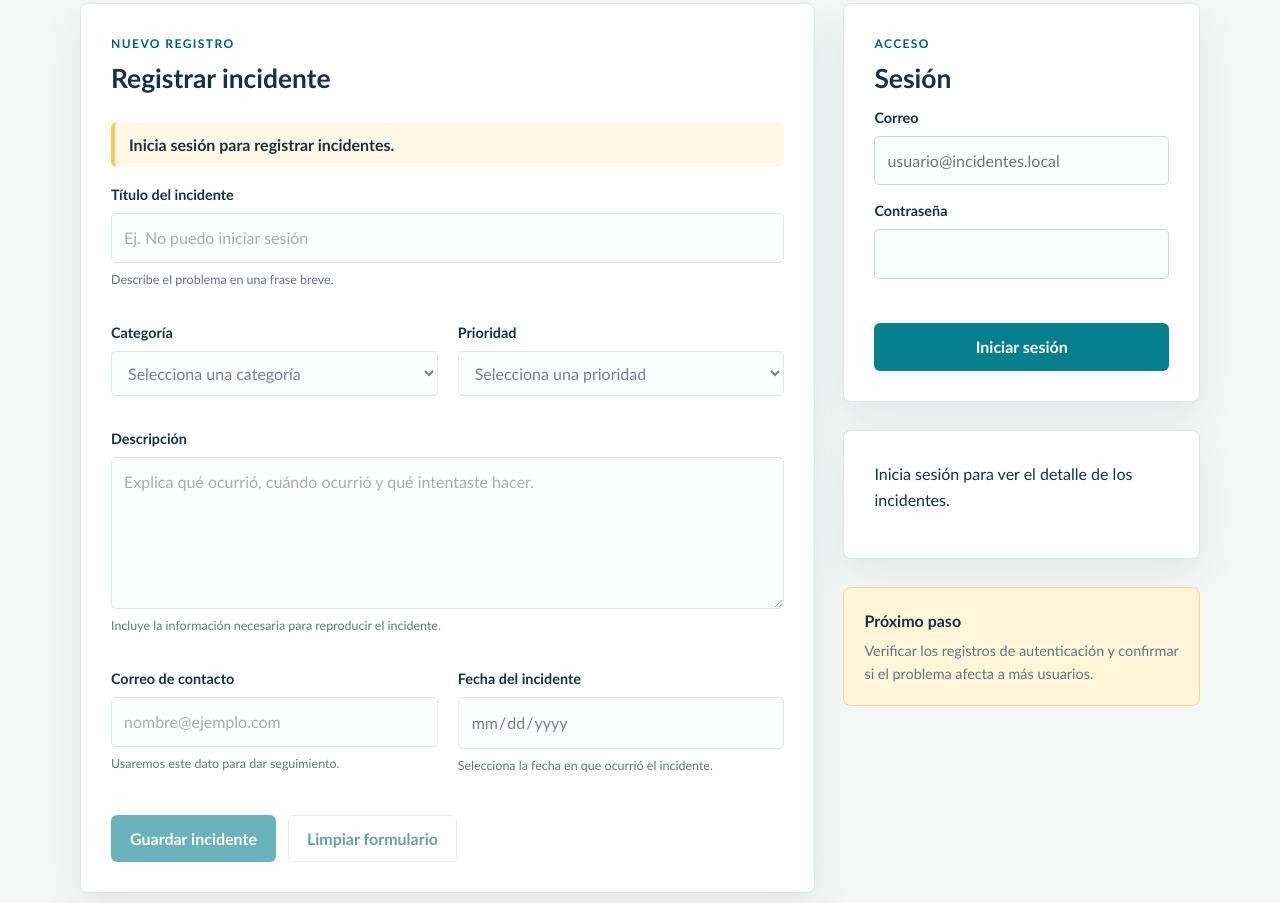
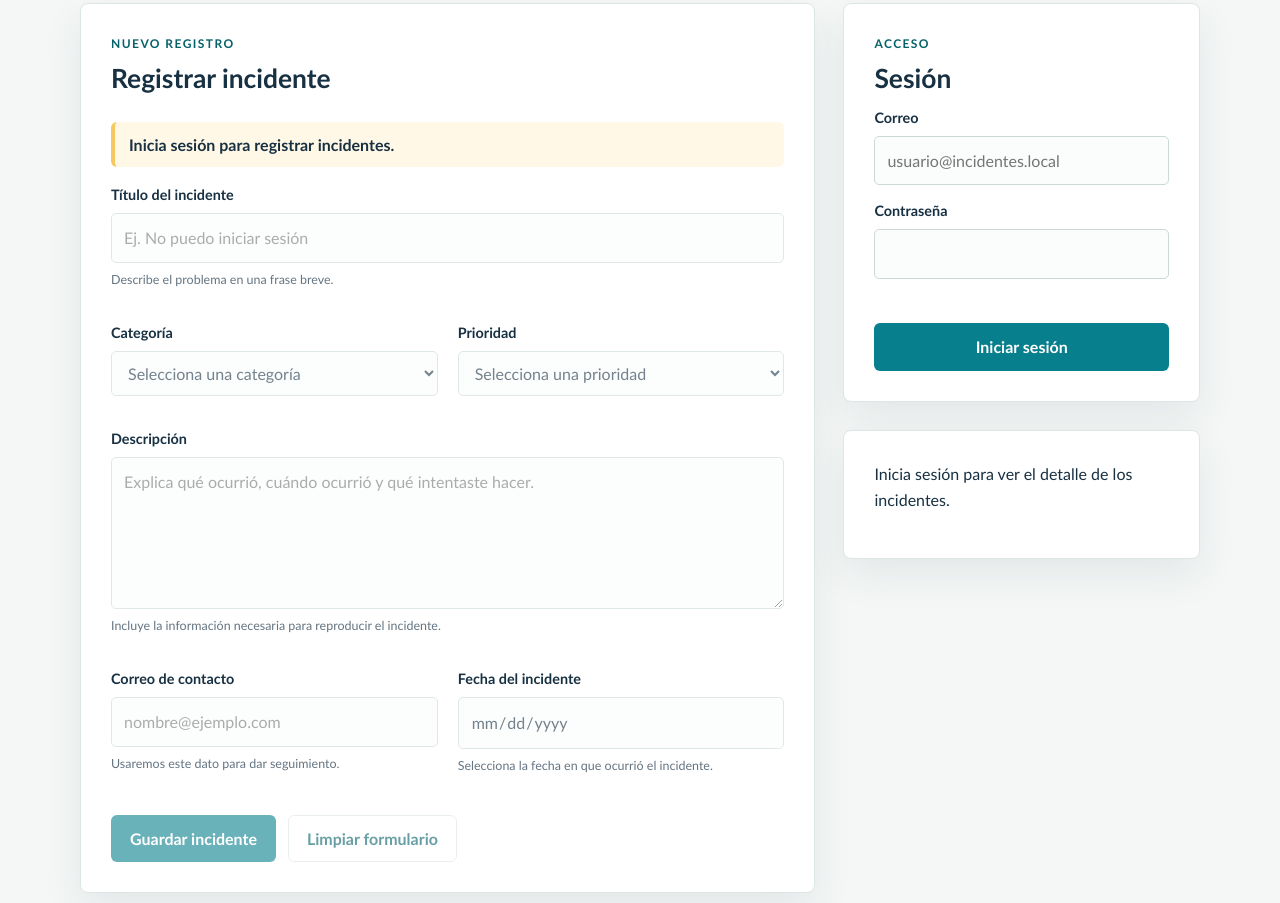
Before and after one commit to javieroel/DBP, a website: page index.html in a window 1280 px wide. Shown: the part 326-1229 px from the top of the page. Drawn offline with Linux system fonts and the light colour scheme.

Commit message:
UX: detalle del ticket fijo al desplazarse y se quita el recuadro Próximo paso

```diff
--- a/css/styles.css
+++ b/css/styles.css
@@ -360,8 +360,7 @@ small {
 }
 
 .incident-item p,
-.detail-description p,
-.tip-box p {
+.detail-description p {
   margin-bottom: 14px;
   color: var(--muted);
 }
@@ -397,8 +396,12 @@ small {
   background: #e9eef0;
 }
 
+/* El detalle del ticket acompaña al usuario mientras recorre la lista (UX) */
 .detail-panel {
+  position: sticky;
   top: 20px;
+  max-height: calc(100vh - 40px);
+  overflow-y: auto;
 }
 
 .detail-title {
@@ -441,22 +444,6 @@ small {
   font-size: 0.9rem;
 }
 
-.tip-box {
-  padding: 20px;
-  background: #fff5d9;
-  border: 1px solid #f2d88f;
-  border-radius: 8px;
-}
-
-.tip-box strong {
-  display: block;
-  margin-bottom: 5px;
-}
-
-.tip-box p {
-  margin-bottom: 0;
-  font-size: 0.9rem;
-}
 
 .justification {
   padding-top: 82px;
--- a/index.html
+++ b/index.html
@@ -159,10 +159,6 @@
         <div class="panel detail-panel" id="detail-panel-content">
           <p>Cargando incidente...</p>
         </div>
-        <div class="tip-box">
-          <strong>Próximo paso</strong>
-          <p>Verificar los registros de autenticación y confirmar si el problema afecta a más usuarios.</p>
-        </div>
       </aside>
     </section>
   </main>
--- a/src/middleware/sanitize.js
+++ b/src/middleware/sanitize.js
@@ -3,6 +3,8 @@
 //  - quita etiquetas HTML (<script>, <img onerror=...>) -> defensa contra XSS almacenado
 //  - quita caracteres de control invisibles y espacios sobrantes
 const FORBIDDEN_KEYS = new Set(["__proto__", "constructor", "prototype"]);
+// Las contraseñas NO se modifican: se comparan tal cual con el hash bcrypt
+const RAW_KEYS = new Set(["password"]);
 
 function cleanString(value) {
   return value
@@ -17,7 +19,7 @@ function sanitizeBody(req, res, next) {
     const clean = {};
     for (const [key, value] of Object.entries(req.body)) {
       if (FORBIDDEN_KEYS.has(key)) continue;
-      clean[key] = typeof value === "string" ? cleanString(value) : value;
+      clean[key] = typeof value === "string" && !RAW_KEYS.has(key) ? cleanString(value) : value;
     }
     req.body = clean;
   }
```
